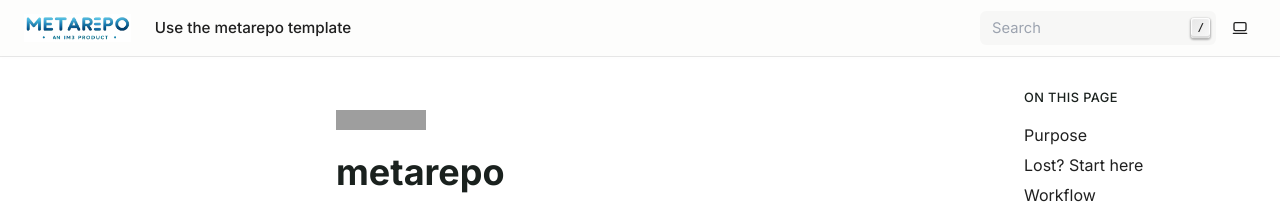
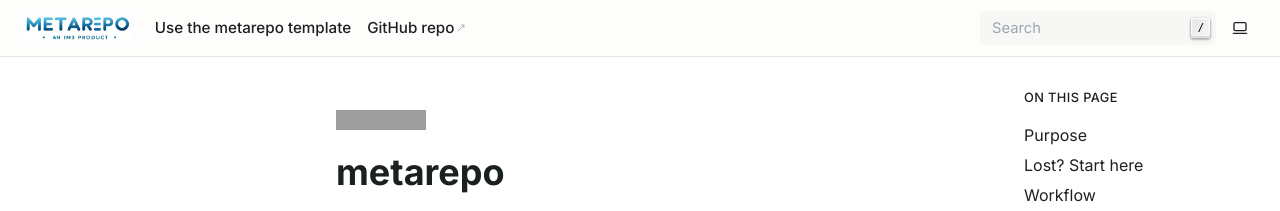
Before and after one commit to IMMM-SFA/metarepo, a Sphinx documentation site: the page built from docs/source/index.md, in a window 1280 px wide. Shown: the top 211 px of the page. Built offline with Sphinx 7.4.7, drawn with Linux system fonts in a browser that asks for light colours; grey boxes are pictures that could not be loaded.

Commit message:
add github repo link

```diff
--- a/docs/source/conf.py
+++ b/docs/source/conf.py
@@ -32,7 +32,12 @@
     "nav_links": [
         {
             "title": "Use the metarepo template",
-            "url": "https://github.com/new?template_name=metarepo&template_owner=IMMM-SFA"
+            "url": "https://github.com/new?template_name=metarepo&template_owner=IMMM-SFA",
+        },
+        {
+            "title": "GitHub repo",
+            "url": "https://github.com/IMMM-SFA/metarepo/",
+            "external": True,
         },
     ],
     "logo_target": "https://immm-sfa.github.io/metarepo",
```
